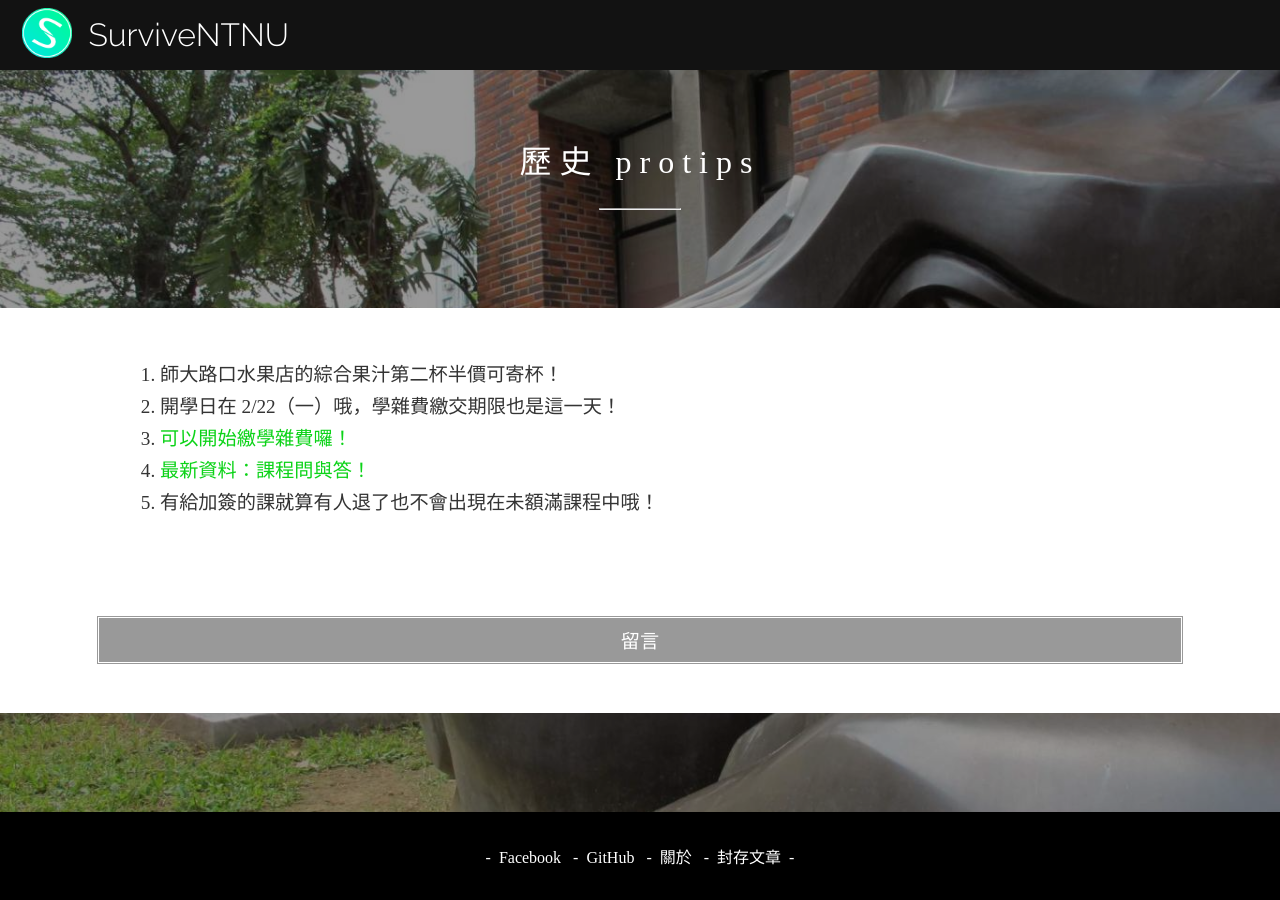
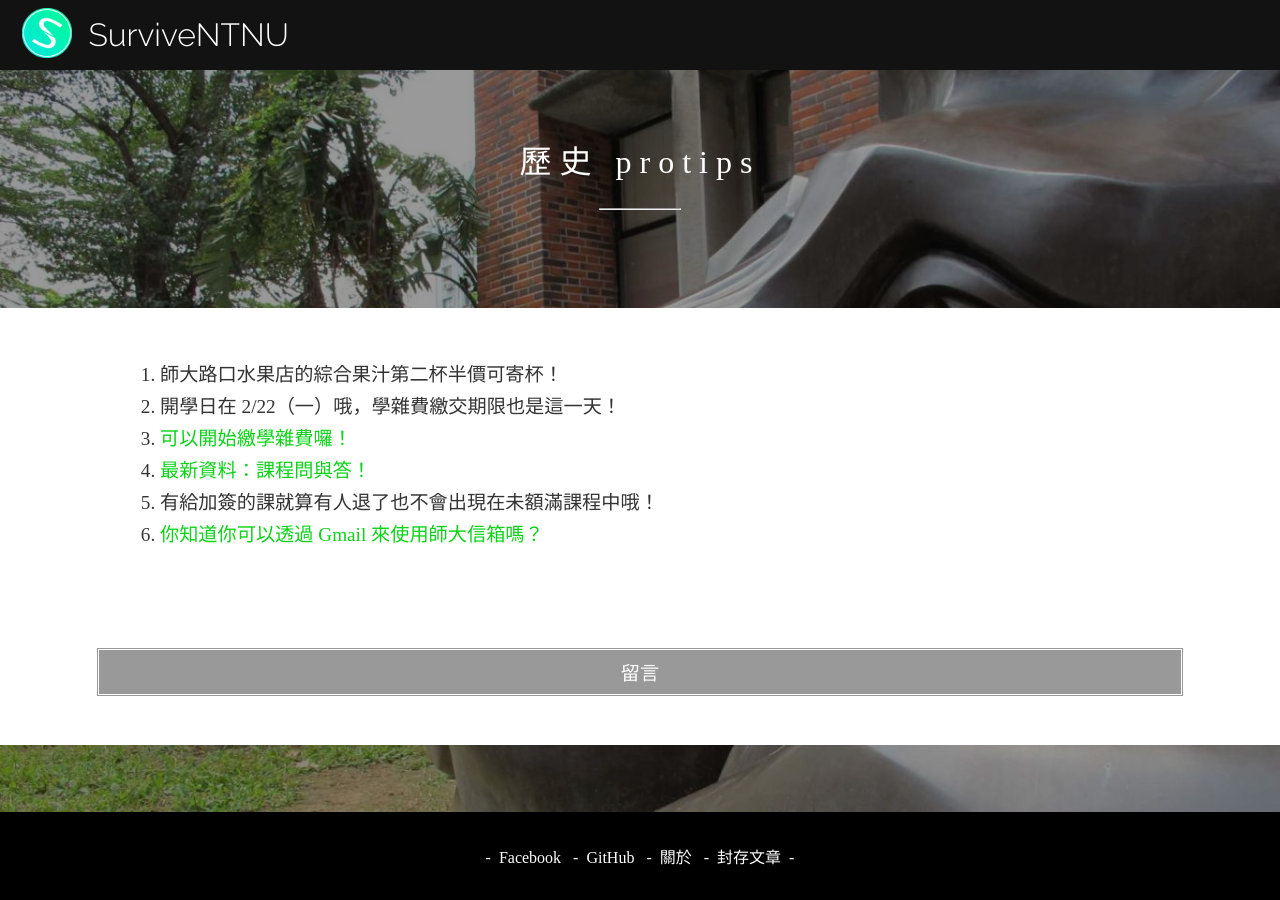
Before and after one commit to as535364/surviveNTNU, a Jekyll site: the page built from _archive/protip-history.md, in a window 1280 px wide. Built offline with Jekyll 4.4.1, drawn with Linux system fonts in a browser that asks for light colours; nearby versions of some CDN libraries.

Commit message:
補遺歷史

```diff
--- a/_archive/protip-history.md
+++ b/_archive/protip-history.md
@@ -8,3 +8,4 @@ title: 歷史 protips
 3. [可以開始繳學雜費囉！](http://ap.itc.ntnu.edu.tw/FreshLogin/)
 4. [最新資料：課程問與答！](http://survive.ntnu.com.tw/course-faq/)
 5. 有給加簽的課就算有人退了也不會出現在未額滿課程中哦！
+6. [你知道你可以透過 Gmail 來使用師大信箱嗎？](http://webmail.ntnu.edu.tw/wmail/faq/ntnu2gmail.htm)
```
